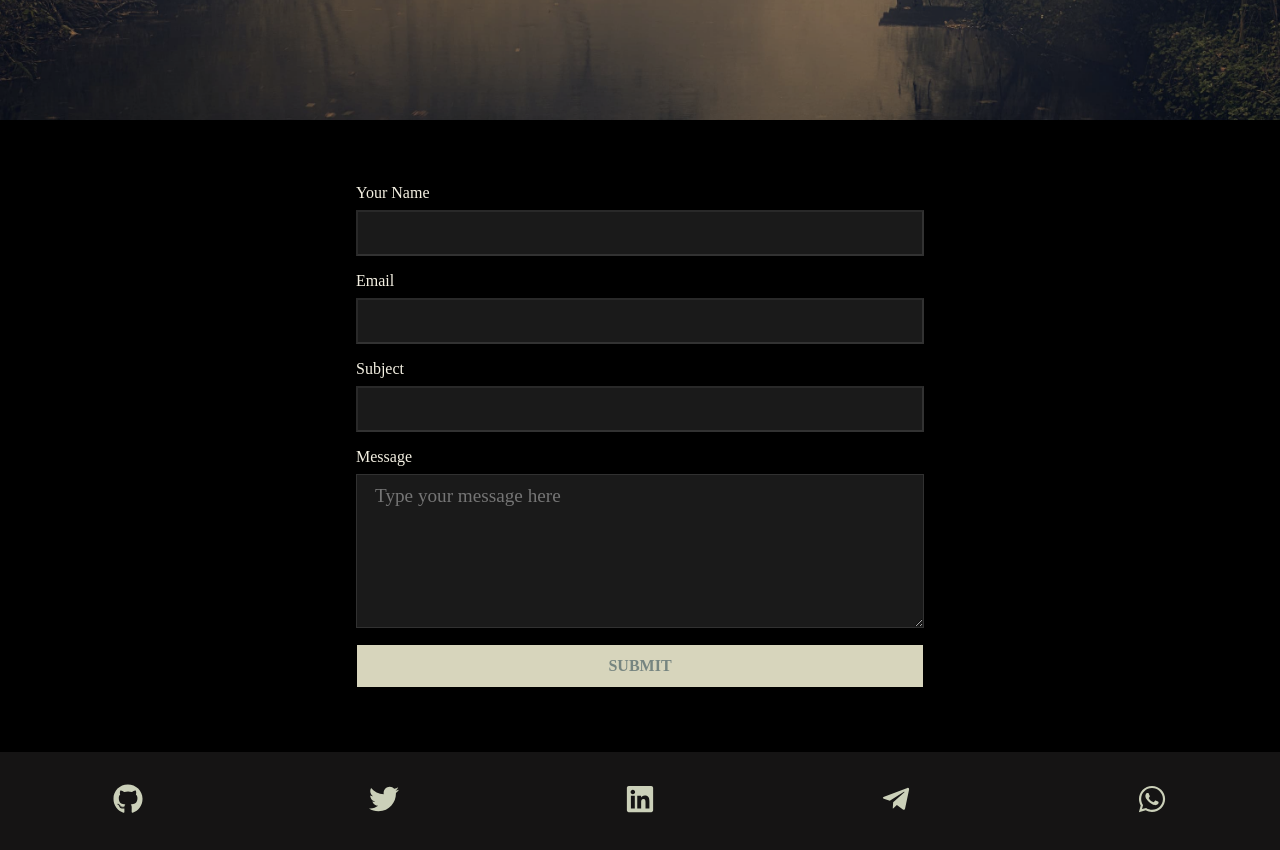
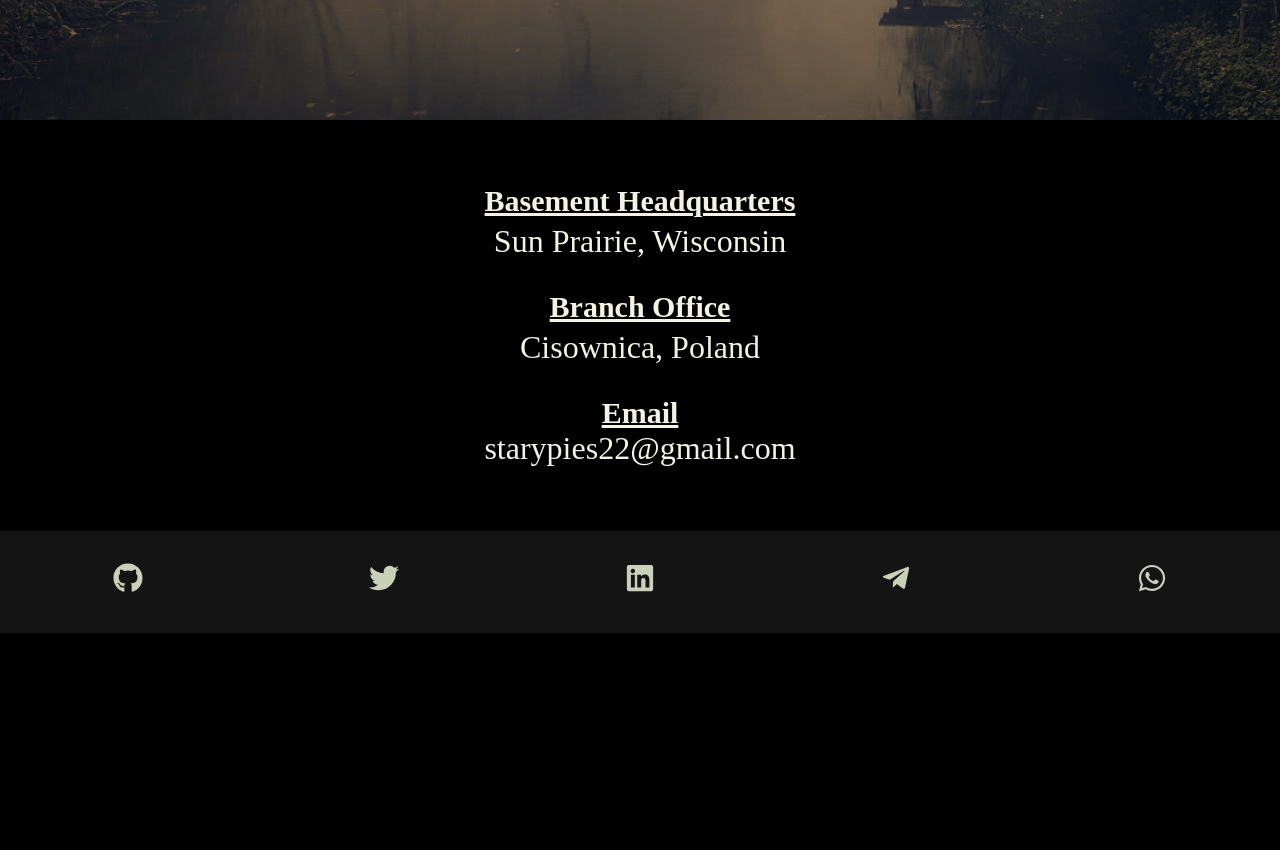
Before and after one commit to smckelli/my-portfolio, a React (Create React App) app: page /contact in a window 1280 px wide. Shown: the part 680-1530 px from the top of the page. After the commit the page ends 1313 px from the top, so only its background shows below. Built offline with nearby package versions, Linux system fonts and the light colour scheme; a web font is replaced by a local one.

Commit message:
added contact information over form

```diff
--- a/src/components/Form.js
+++ b/src/components/Form.js
@@ -6,7 +6,7 @@ const Form = () => {
   return (
     <div className="form">
         <form>
-            <label>Your Name</label>
+            {/* <label>Your Name</label>
             <input type="text"></input>
             <label>Email</label>
             <input type="email"></input>
@@ -14,7 +14,15 @@ const Form = () => {
             <input type="text"></input>
             <label>Message</label>
             <textarea rows="6" placeholder="Type your message here" />
-            <button className="btn">Submit</button>
+            <button className="btn">Submit</button> */}
+            <h4>Basement Headquarters</h4>
+            <p>Sun Prairie, Wisconsin</p>
+            <p></p>
+            <h4>Branch Office</h4>
+            <p>Cisownica, Poland</p>
+            <p></p>
+            <h4>Email</h4>
+            <a href="mailto:starypies22@gmail.com">starypies22@gmail.com</a>
         </form>
 
     </div>
--- a/src/components/FormStyles.css
+++ b/src/components/FormStyles.css
@@ -9,7 +9,17 @@ form{
     padding: 4rem 1rem;
     margin: auto;
     max-width: 600px;
+    align-items: center;
 }
+
+form h4{
+    text-decoration: underline;
+}
+
+a{
+    font-size: 2rem;
+}
+
 
 form input, form textarea{
     margin-bottom: 1rem;
--- a/src/components/HeroCon.js
+++ b/src/components/HeroCon.js
@@ -10,7 +10,7 @@ const HeroCon = () => {
       <div className="hero">
           <div className="mask">
               <img className="hero-img"
-              src={HeroImg} alt="Sunrise at the foot of a dock over a peacefully calm lake."/>
+              src={HeroImg} alt="A look down an overgrown creek."/>
           </div>
           <div className="content">
                 <h1>Contact Me</h1>
@@ -24,8 +24,7 @@ const HeroCon = () => {
                   className="btn btn-light">Contact</Link>
               </div> */}
           </div>
-          <div className="content-arrow">
-
+          <div>
           </div>
       </div>
     )
```
